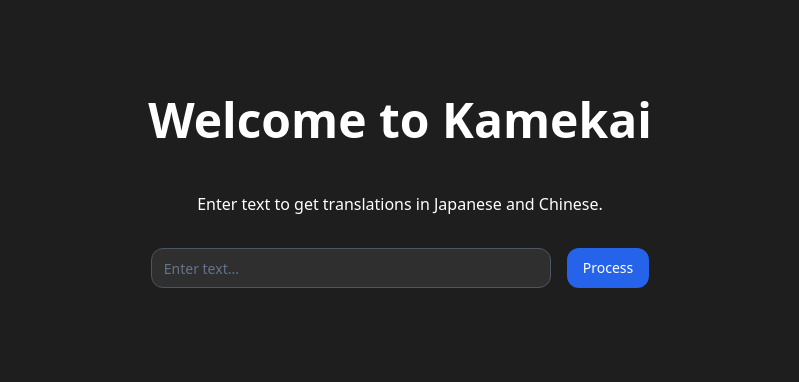
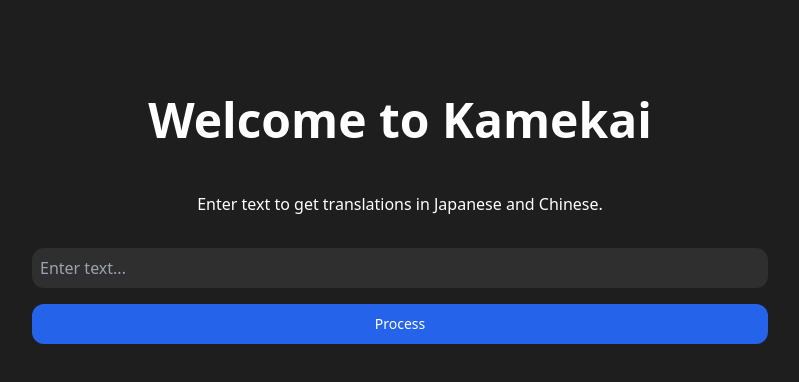
Before and after one commit to seafoodfry/kamekai, a React (Vite) app in the folder kamekai/: page / in a window 1280 px wide. Shown: the top 382 px of the page, without its empty margins (240-1039 px from the left). Built offline with nearby package versions, Linux system fonts and the light colour scheme.

Commit message:
Added a loading button
Signed-off-by: seafoodfry <99568361+seafoodfry@users.noreply.github.com>

```diff
--- a/kamekai/src/App.tsx
+++ b/kamekai/src/App.tsx
@@ -1,17 +1,22 @@
 import { useState } from 'react';
-import { Input } from '@/components/ui/input';
 import { Button } from '@/components/ui/button';
 import { TextProcessing } from './pages/TextProcessing';
+import { Loader2 } from 'lucide-react';
 import './App.css';
 
 function App() {
   const [inputText, setInputText] = useState('');
   const [showProcessing, setShowProcessing] = useState(false);
+  const [isLoading, setIsLoading] = useState(false);
 
   const handleSubmit = (e: React.FormEvent) => {
     e.preventDefault();
     if (inputText.trim()) {
-      setShowProcessing(true);
+      setIsLoading(true);
+      setTimeout(() => {
+        setIsLoading(false);
+        setShowProcessing(true);
+      }, 20000);
     }
   };
 
@@ -31,15 +36,34 @@ function App() {
 
         <p className="mb-8">Enter text to get translations in Japanese and Chinese.</p>
 
-        <form className="flex justify-center gap-4" onSubmit={handleSubmit}>
-          <Input
+        <form className="flex flex-col justify-center gap-4" onSubmit={handleSubmit}>
+          <textarea
             value={inputText}
-            onChange={e => setInputText(e.currentTarget.value)}
+            onChange={e => setInputText(e.target.value)}
             placeholder="Enter text..."
-            className="max-w-[400px] bg-[#2F2F2F] border-gray-600 text-white placeholder-gray-400 rounded-xl focus-visible:ring-blue-500"
+            className="w-full min-h-[40px] bg-[#2F2F2F] border-gray-600 text-white placeholder-gray-400 rounded-xl focus-visible:ring-blue-500 p-2 resize-none overflow-hidden"
+            style={{ height: 'auto' }}
+            rows={1}
+            onInput={e => {
+              const target = e.target as HTMLTextAreaElement;
+              target.style.height = 'auto';
+              target.style.height = `${target.scrollHeight}px`;
+            }}
           />
-          <Button type="submit" className="bg-blue-600 hover:bg-blue-700 text-white rounded-xl">
-            Process
+          <Button
+            type="submit"
+            className="bg-blue-600 hover:bg-blue-700 text-white rounded-xl w-full"
+            disabled={isLoading}
+          >
+            {' '}
+            {isLoading ? (
+              <>
+                <Loader2 className="mr-2 h-4 w-4 animate-spin" />
+                Processing...
+              </>
+            ) : (
+              'Process'
+            )}
           </Button>
         </form>
       </main>
```
